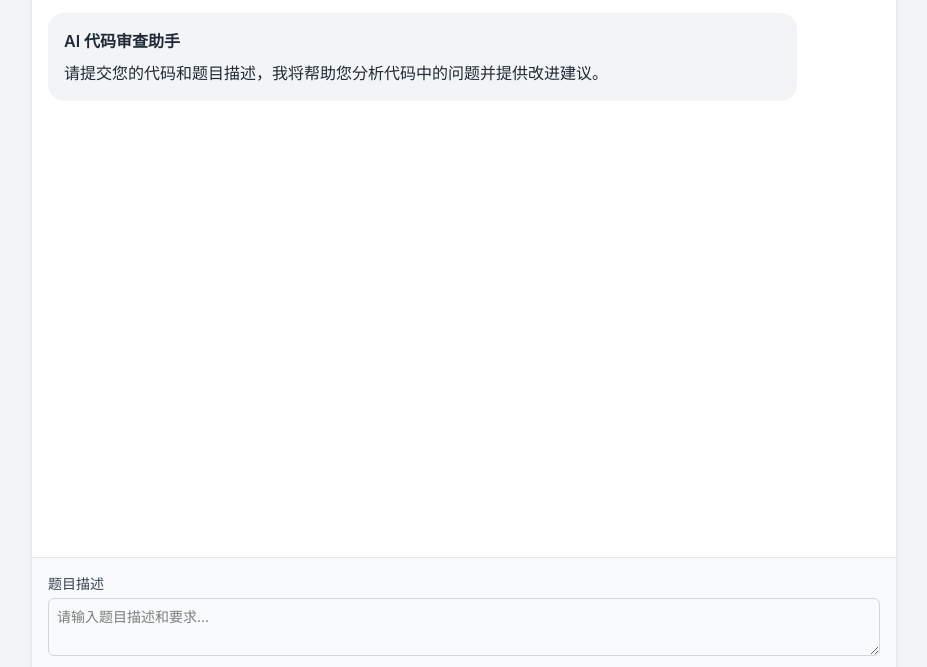
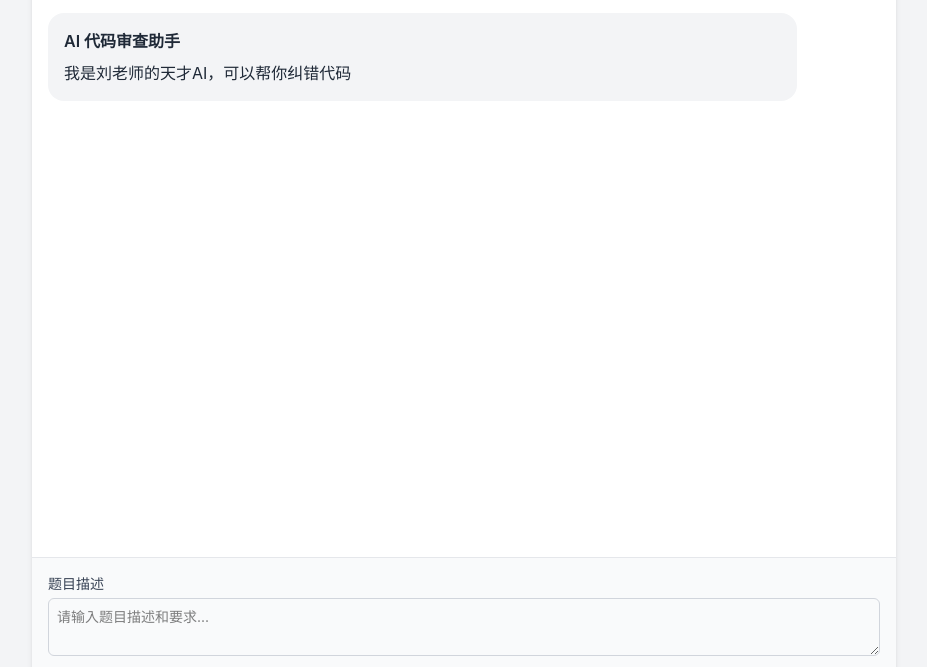
Before and after one commit to zcygod1337/AI, a plain HTML site: page index.html in a window 1280 px wide. Shown: the part 83-750 px from the top of the page, without its empty margins (176-1103 px from the left). Drawn offline with nearby package versions, Linux system fonts and the light colour scheme.

Commit message:
Update index.html

```diff
--- a/index.html
+++ b/index.html
@@ -104,7 +104,7 @@
             <div id="chatContainer" class="chat-container p-4">
                 <div class="bot-message p-4">
                     <div class="font-semibold mb-2">AI 代码审查助手</div>
-                    <div>请提交您的代码和题目描述，我将帮助您分析代码中的问题并提供改进建议。</div>
+                    <div>我是刘老师的天才AI，可以帮你纠错代码</div>
                 </div>
             </div>
 
```
